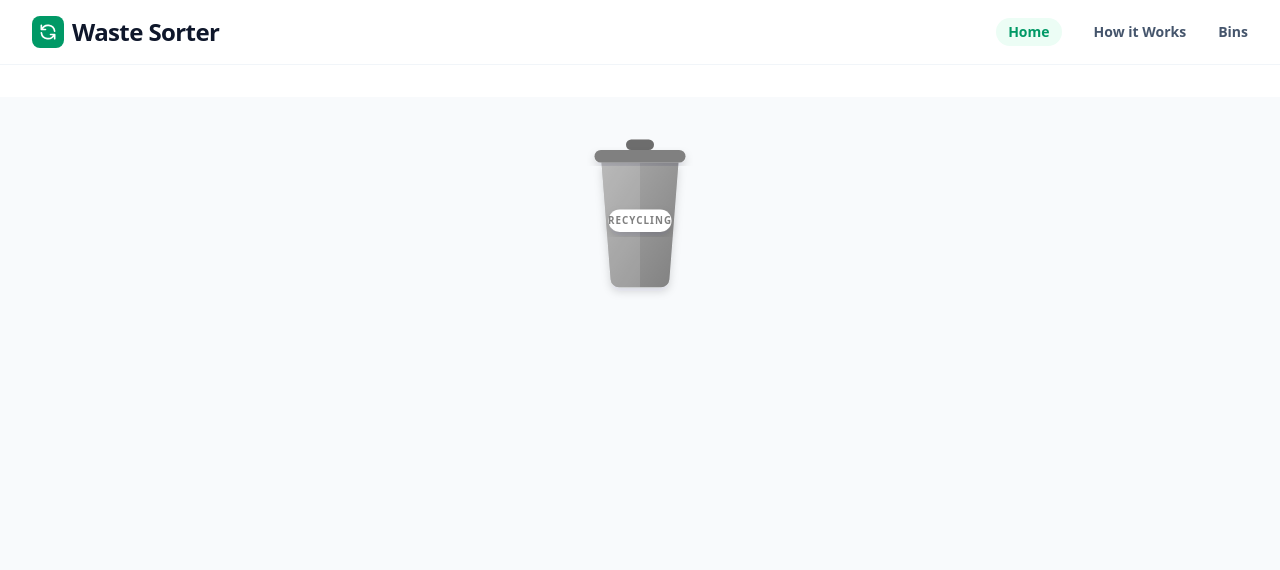
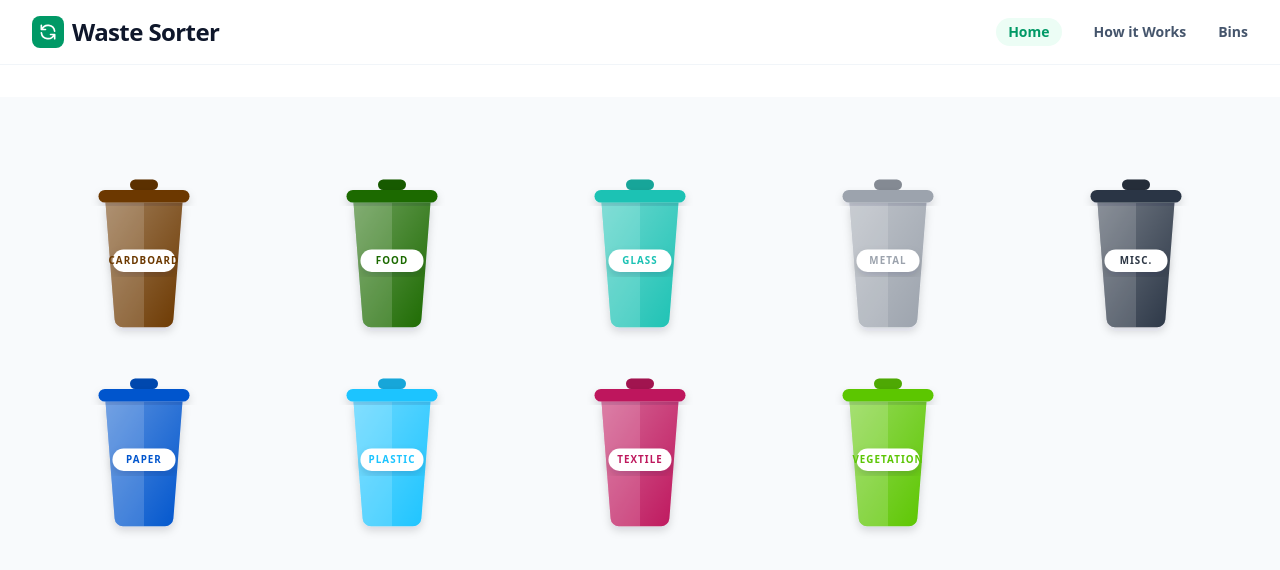
Before and after one commit to AmielCyber/waste-classification, an Angular app in the folder waste-classifier-ui/: page / in a window 1280 px wide. Shown: the top 570 px of the page. Built offline with nearby package versions, Linux system fonts and the light colour scheme.

Commit message:
Waste Bin Grid Component

```diff
--- a/waste-classifier-ui/src/app/app.html
+++ b/waste-classifier-ui/src/app/app.html
@@ -1,4 +1,4 @@
 <app-nav-bar />
 <main class="min-h-screen bg-slate-50 p-4 md:p-8">
-  <app-waste-bin [binColor]="'grey'" [wasteType]="'recycling'" />
+  <app-bin-grid />
 </main>
--- a/waste-classifier-ui/src/app/app.ts
+++ b/waste-classifier-ui/src/app/app.ts
@@ -1,11 +1,10 @@
 import { Component} from '@angular/core';
-import { RouterOutlet } from '@angular/router';
-import { WasteBinComponent } from './waste-bin/waste-bin.component';
 import { NavBarComponent } from './nav-bar/nav-bar.component';
+import { BinGridComponent } from './bin-grid/bin-grid.component';
 
 @Component({
   selector: 'app-root',
-  imports: [RouterOutlet, WasteBinComponent, NavBarComponent],
+  imports: [NavBarComponent, BinGridComponent],
   templateUrl: './app.html',
   styleUrl: './app.css',
 })
--- /dev/null
+++ b/waste-classifier-ui/src/app/bin-grid/bin-grid.component.html
@@ -0,0 +1,7 @@
+<section class="w-full py-10">
+    <div class="grid grid-cols-2 sm:grid-cols-3 md:grid-cols-4 xl:grid-cols-5 gap-6">
+    @for (bin of bins(); track bin.type) {
+      <app-waste-bin [binColor]="bin.color" [wasteType]="bin.type" />
+    }
+  </div>
+</section>
--- /dev/null
+++ b/waste-classifier-ui/src/app/bin-grid/bin-grid.component.ts
@@ -0,0 +1,14 @@
+import { ChangeDetectionStrategy, Component, inject } from '@angular/core';
+import { WasteBinService } from '../services/waste-bin.service';
+import { WasteBinComponent } from '../waste-bin/waste-bin.component';
+
+@Component({
+  selector: 'app-bin-grid',
+  imports: [WasteBinComponent],
+  templateUrl: './bin-grid.component.html',
+  changeDetection: ChangeDetectionStrategy.OnPush,
+})
+export class BinGridComponent {
+  private readonly wasteBinService = inject(WasteBinService);
+  protected readonly bins = this.wasteBinService.bins;
+}
```
Also changed, not shown: 1 other file (tests, documents, lock files or other folders).
